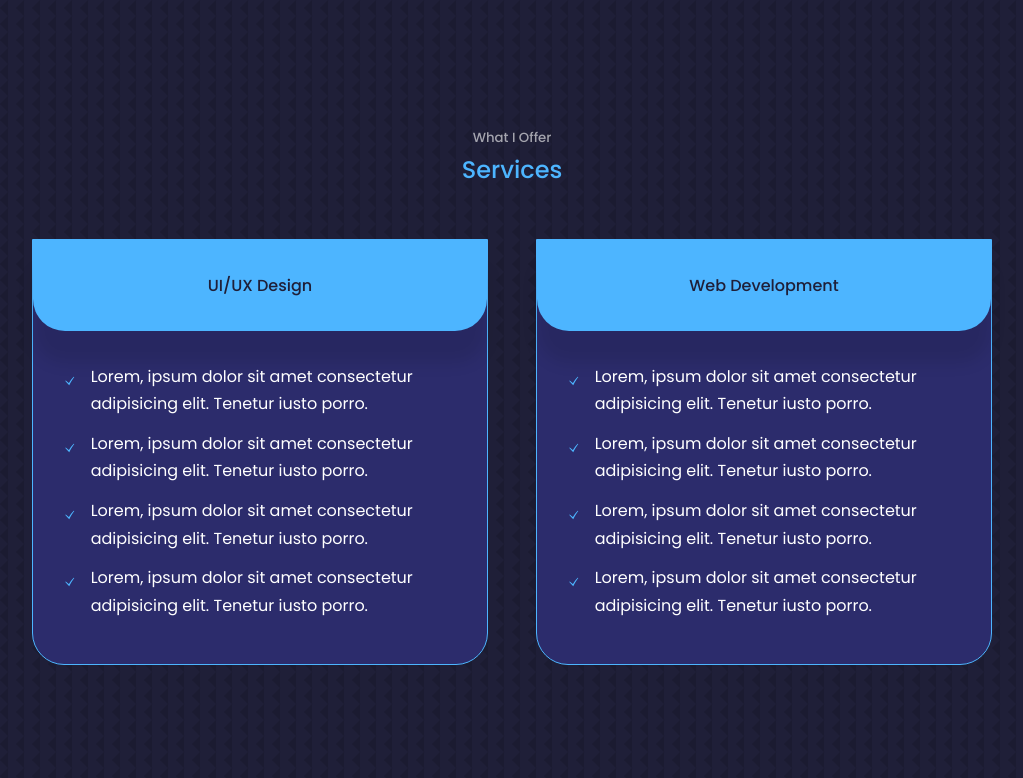
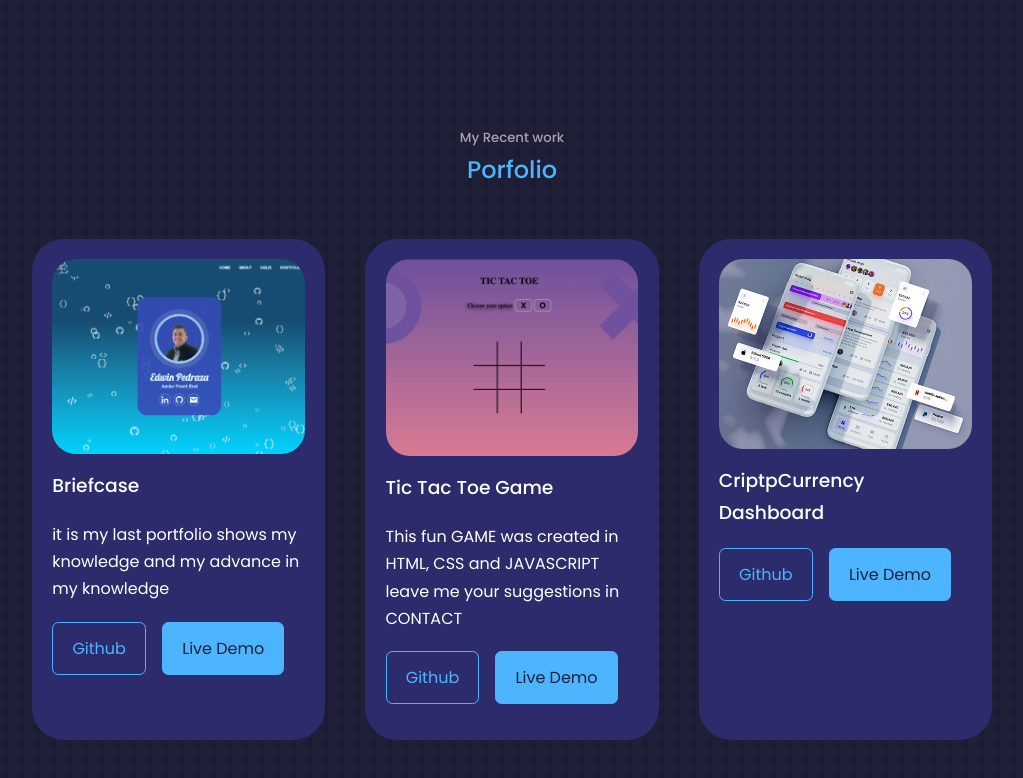
Before and after one commit to edwin-pedraza/React_portafoliopapp, a React (Create React App) app: page / in a window 1280 px wide. Shown: the part 2480-3258 px from the top of the page, without its empty margins (128-1151 px from the left). Built offline with nearby package versions, Linux system fonts and the light colour scheme.

Commit message:
se realiza modificacion al portafolio en portafolio y contacto, tambien se esconden las funciones que todavia no se estan utilizando

```diff
--- a/src/App.jsx
+++ b/src/App.jsx
@@ -3,9 +3,9 @@ import Header from './components/header/Header'
 import About from './components/about/About'
 import Nav from './components/nav/Nav'
 import Experience from './components/experience/experience'
-import Services from './components/services/Services'
+// import Services from './components/services/Services'
 import Portfolio from './components/portfolio/Portfolio'
-import Tetimonials from './components/testimonials/Testimonials'
+// import Tetimonials from './components/testimonials/Testimonials'
 import Contacts from './components/contact/Contact'
 import Footer from './components/footer/Footer'
 
@@ -16,9 +16,9 @@ const App = () => {
         < Nav />
         < About />
         < Experience />
-        < Services />
+        {/* < Services /> */}
         < Portfolio />
-        < Tetimonials />
+        {/* < Tetimonials /> */}
         < Contacts />
         < Footer />
 
--- a/src/components/contact/Contact.jsx
+++ b/src/components/contact/Contact.jsx
@@ -2,7 +2,7 @@ import React from 'react'
 import './contact.css'
 import {MdEmail} from 'react-icons/md'
 import {RiMessengerLine} from 'react-icons/ri'
-import {SiWhatsapp} from 'react-icons/si'
+// import {SiWhatsapp} from 'react-icons/si'
 
 const Contact = () => {
   return (
@@ -28,12 +28,12 @@ const Contact = () => {
               <a href="https://m.me/edwin.pedraza" target= '_blank' rel='noreferrer'> Send a message</a>
             </article>
 
-            <article className='contact__option'>
+            {/* <article className='contact__option'>
               <SiWhatsapp className='contact__option-icon'/>
               <h4>WhatsApp</h4>
               <h5>Edwin@gmail.com</h5>
               <a href="https://wa.me/15551234567" target= '_blank' rel='noreferrer'> Send a message</a>
-            </article>
+            </article> */}
           </div>
 
           <form action="">
--- a/src/components/portfolio/Portfolio.jsx
+++ b/src/components/portfolio/Portfolio.jsx
@@ -1,7 +1,7 @@
 import React from 'react'
 import './portfolio.css'
-import IMG1 from '../../assets/portfolio1.jpg'
-import IMG2 from '../../assets/portfolio2.jpg'
+import IMG1 from '../../assets/portfolio_photo.png'
+import IMG2 from '../../assets/tic tac toe foto.png'
 import IMG3 from '../../assets/portfolio3.jpg'
 import IMG4 from '../../assets/portfolio4.jpg'
 import IMG5 from '../../assets/portfolio5.png'
@@ -12,15 +12,17 @@ const data = [
   {
     id: 1,
     img: IMG1,
-    title: 'CriptpCurrency Dashboard',
-    github: 'https://github.com/edwin-pedraza',
-    demo: 'https://github.com/edwin-pedraza'
+    title: 'Briefcase',
+    paragraph: 'it is my last portfolio shows my knowledge and my advance in my knowledge',
+    github: 'https://github.com/edwin-pedraza/PortafolioEdwinPedraza',
+    demo: 'portafolioapp/src/components/portfolio/projects/portafolio_github/index.html'
   },
 
   {
     id: 2,
     img: IMG2,
-    title: 'CriptpCurrency Dashboard',
+    title: 'Tic Tac Toe Game',
+    paragraph: 'This fun GAME was created in HTML, CSS and JAVASCRIPT leave me your suggestions in CONTACT',
     github: 'https://github.com/edwin-pedraza',
     demo: 'https://github.com/edwin-pedraza'
   },
@@ -68,7 +70,7 @@ const Portfolio = () => {
       <div className="container portfolio__container">
 
         {
-          data.map(({id, img, title, github, demo}) => {
+          data.map(({id, img, title, github, demo, paragraph}) => {
             return(
               <article key={id} className='portfolio__item'>
 
@@ -76,6 +78,7 @@ const Portfolio = () => {
                 <img src={img} alt={title} />
               </div>
               <h3>{title}</h3>
+              <p>{paragraph}</p>
               <div className="portfolio_item-cta">
                 <a href={github} className='btn' target='_blank' rel="noreferrer">Github</a>
                 <a href={demo} className='btn btn-primary' target='_blank' rel="noreferrer">Live Demo</a>
--- a/src/components/portfolio/portfolio.css
+++ b/src/components/portfolio/portfolio.css
@@ -18,12 +18,13 @@
 }
 
 .portfolio__item-img{
+
     border-radius: 1.5rem;
     overflow: hidden;
 }
 
-.portfolio__item h3{
-    margin: 1.2rem 0 2rem;
+.portfolio__item h3,p{
+    margin: 1rem 0 1.2rem;
 }
 
 .portfolio_item-cta{
```
Also changed, not shown: src/assets/portfolio_photo.png (added), src/assets/tic tac toe foto.png (added), 20 other files (tests, documents, lock files or other folders).
